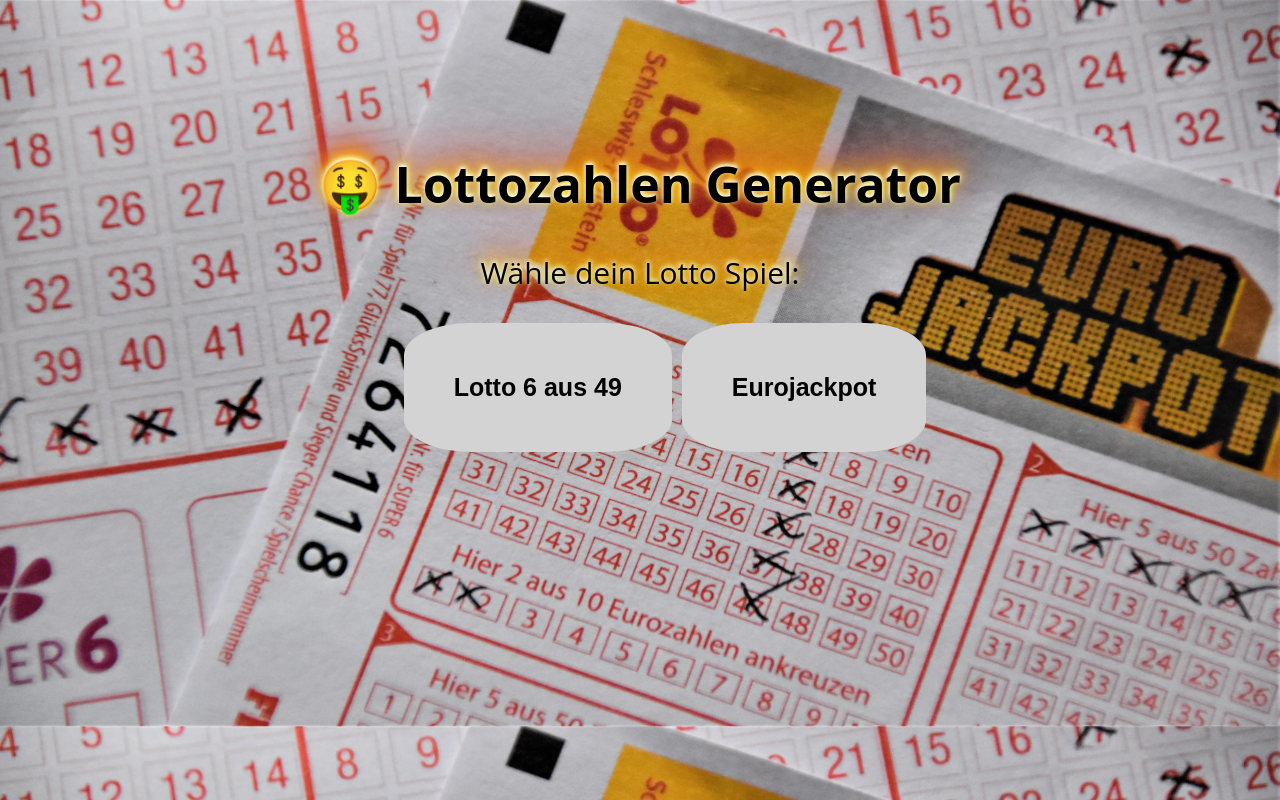
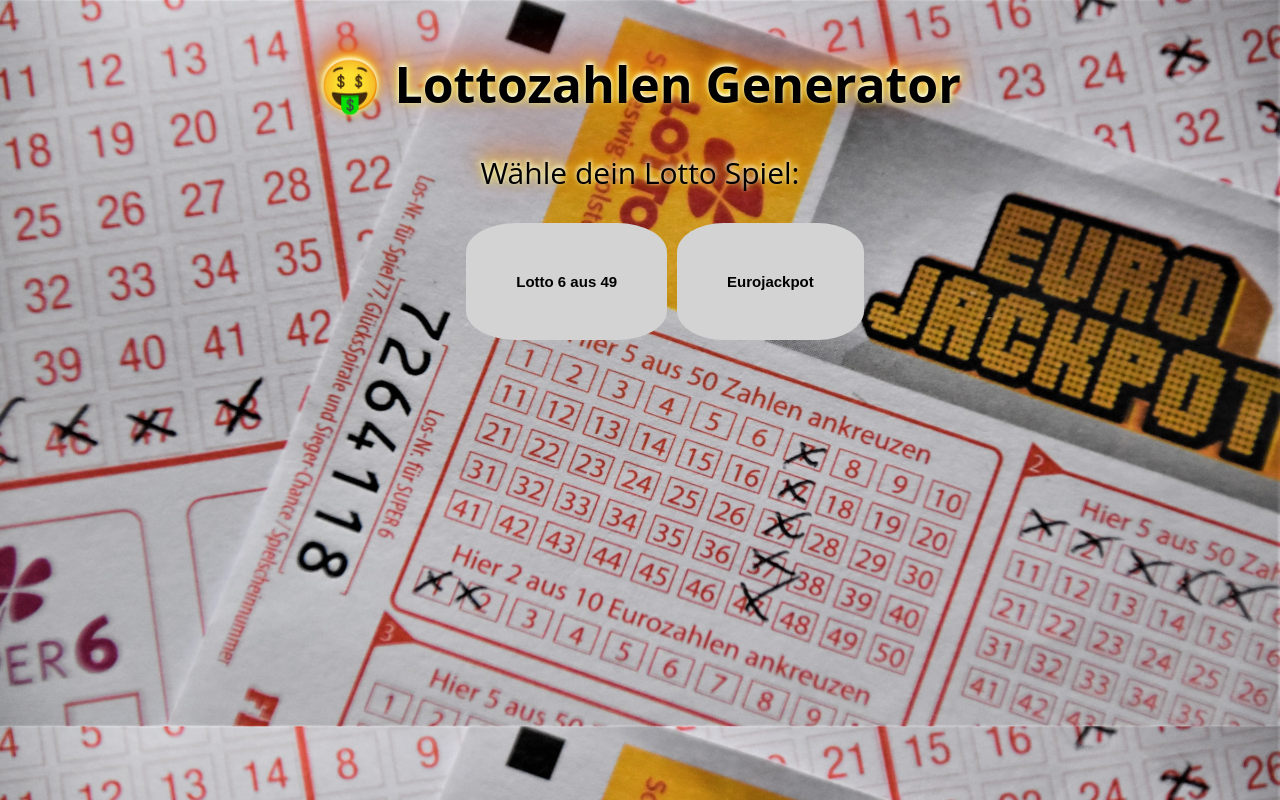
Before and after one commit to tobiarnold/LottozahlenGenerator, a plain HTML site: page index.html in a window 1280 px wide. Drawn offline with Linux system fonts and the light colour scheme.

Commit message:
Update style.css

```diff
--- a/style.css
+++ b/style.css
@@ -7,7 +7,7 @@
   font-family:  "Open Sans", Arial;
 }
 h1 {
-    margin-top:150px;
+    margin-top:50px;
     text-align:center;
     text-shadow: 0px -2px 4px #fff, 0px -2px 10px #FF3, 0px -10px 20px #F90, 0px -20px 40px #C33;
     font-size: 50px;
@@ -24,7 +24,7 @@
   }
 button {
  background-color: lightgrey;
- font-size: 25px;
+ font-size: 15px;
  font-weight: 700;
  border-radius: 25%;
  border: 20px;
```
